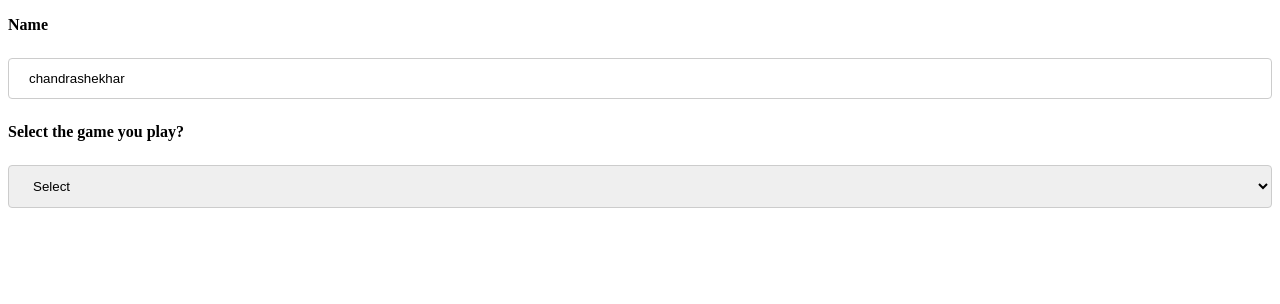
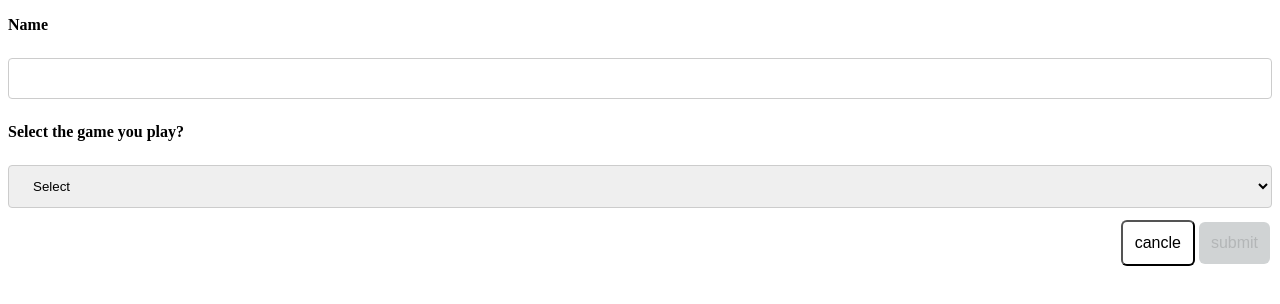
Before and after one commit to chandramfp/javascript-client, a React (Create React App) app: page / in a window 1280 px wide. Shown: the top 304 px of the page. Built offline with nearby package versions, Linux system fonts and the light colour scheme.

Commit message:
feat feature/40766

```diff
--- a/package.json
+++ b/package.json
@@ -10,7 +10,8 @@
     "react": "^16.13.0",
     "react-dom": "^16.13.0",
     "react-scripts": "3.4.0",
-    "styled-components": "^5.0.1"
+    "styled-components": "^5.0.1",
+    "yup": "^0.28.3"
   },
   "scripts": {
     "start": "react-scripts start",
--- a/src/components/RadioGroup/RadioGroup.jsx
+++ b/src/components/RadioGroup/RadioGroup.jsx
@@ -1,23 +1,26 @@
 import React, { Fragment } from 'react';
 import PropTypes from 'prop-types';
+
+import { P } from './style';
 
 const RadioGroup = (props) => {
   // console.log('inside RadioGroup', props);
   const {
-    options, onChange, error,
+    options, onChange, error, onBlur,
   } = props;
+  console.log(':::::::::::::::::::', onBlur);
   return (
     <>
       {
         options && options.length && options.map(({ value, label }) => (
           <Fragment key={label}>
-            <input type="radio" name="RadioButton" value={value} onChange={onChange} />
+            <input type="radio" name="RadioButton" value={value} onChange={onChange} onBlur={onBlur} />
             {label}
             <br />
           </Fragment>
         ))
       }
-      <p>{error}</p>
+      <P>{error}</P>
     </>
   );
 };
--- a/src/components/RadioGroup/style.js
+++ b/src/components/RadioGroup/style.js
@@ -0,0 +1,7 @@
+import styled from 'styled-components';
+
+export const P = styled.p`
+color: red;
+fontsize: 10px;
+margin: auto;
+`;
--- a/src/components/SelectField/SelectField.jsx
+++ b/src/components/SelectField/SelectField.jsx
@@ -1,18 +1,18 @@
 import React from 'react';
 import PropTypes from 'prop-types';
 
-import Select from './style';
+import Select, { P } from './style';
 
 const SelectField = (props) => {
   // console.log('props inside SelectField', props);
   const {
-    options, defaultText, onChange, Value, error,
+    options, defaultText, onChange, Value, error, onBlur,
 
   } = props;
-  // console.log('inside selectField', defaultText);
+  console.log('inside selectField', onBlur);
   return (
     <>
-      <Select value={Value} onChange={onChange}>
+      <Select value={Value} onChange={onChange} onBlur={onBlur}>
         {defaultText && <option>{defaultText}</option>}
         {
           options && options.length && options.map(({ value, label }) => (
@@ -22,7 +22,7 @@ const SelectField = (props) => {
 
 
       </Select>
-      <p>{error}</p>
+      <P>{error}</P>
     </>
   );
 };
--- a/src/components/SelectField/style.js
+++ b/src/components/SelectField/style.js
@@ -8,6 +8,11 @@ const Select = styled.select`
   border-radius: 4px;
   box-sizing: border-box;
 `;
+export const P = styled.p`
+color: red;
+fontsize: 10px;
+margin: auto;
+`;
 
 
 export default Select;
--- a/src/components/TextField/TextField.jsx
+++ b/src/components/TextField/TextField.jsx
@@ -1,7 +1,8 @@
 import React from 'react';
 import PropTypes from 'prop-types';
 
-import Input from './style';
+
+import Input, { P } from './style';
 
 // day 5
 // const TextField = (props) => {
@@ -11,14 +12,24 @@ import Input from './style';
 //   );
 // };
 
+
 const TextField = (props) => {
-  const { onChange, value, error } = props;
-  // console.log('inside TextField',onChange, value, error);
+  const {
+    onChange, value, error, onBlur,
+  } = props;
+  console.log('inside TextField', error);
 
   return (
-    <Input type="text" onChange={onChange} value={value} error={error} />
+    <>
+      <Input type="text" onChange={onChange} value={value} onBlur={onBlur} />
+      <P>
+        {error}
+      </P>
+
+    </>
   );
 };
+
 
 TextField.propTypes = {
 
--- a/src/components/TextField/style.js
+++ b/src/components/TextField/style.js
@@ -34,5 +34,12 @@ border: 1px solid black;
 padding: 6px;
 `;
 
+export const P = styled.p`
+color: red;
+fontsize: 10px;
+margin: auto;
+`;
+
+
 export { Para, DivWrapper };
 export default Input;
--- /dev/null
+++ b/src/components/button/button.jsx
@@ -0,0 +1,41 @@
+
+import React from 'react';
+import PropTypes from 'prop-types';
+
+import { Buttons } from './style';
+
+const Button = (props) => {
+  const {
+    color, disabled, style, value, onClick,
+  } = props;
+  return (
+    <>
+      <Buttons
+        type={value}
+        style={style}
+        color={color}
+        disabled={disabled}
+        onClick={onClick}
+      >
+        {value}
+      </Buttons>
+    </>
+  );
+};
+
+Button.propTypes = {
+  color: PropTypes.string,
+  disabled: PropTypes.bool,
+  style: PropTypes.objectOf(PropTypes.string),
+  value: PropTypes.string.isRequired,
+  onClick: PropTypes.func.isRequired,
+};
+
+Button.defaultProps = {
+  color: 'default' || 'primary',
+  disabled: false,
+  style: {},
+};
+
+
+export default Button;
--- /dev/null
+++ b/src/components/button/index.js
@@ -0,0 +1,3 @@
+import Button from './button';
+
+export default Button;
--- /dev/null
+++ b/src/components/button/style.js
@@ -0,0 +1,43 @@
+import styled, { css } from 'styled-components';
+
+export const Buttons = styled.button`
+${(props) => props.type === 'cancle' && css`
+background-color: white;
+color: black;
+padding: 12px;
+text-align: center;
+text-decoration: none;
+display: inline-block;
+font-size:16px;
+margin: 4px 2px;
+cursor: pointer;
+border-radius: 6px;
+border: 1px soilid black;
+`};
+${(props) => props.disabled === true && props.type === 'submit' && css`
+background-color: #D0D3D4;
+border: none;
+color: #B3B6B7;
+padding: 12px;
+text-align: center;
+text-decoration: none;
+display: inline-block;
+font-size:16px;
+margin: 4px 2px;
+cursor: pointer;
+border-radius: 6px;
+`};
+${(props) => props.disabled === false && props.type === 'submit' && css`
+background-color: #4CAF50;
+border: none;
+color: white;
+padding: 12px;
+text-align: center;
+text-decoration: none;
+display: inline-block;
+font-size:16px;
+margin: 4px 2px;
+cursor: pointer;
+border-radius: 6px;
+`};
+`;
--- a/src/components/index.js
+++ b/src/components/index.js
@@ -2,7 +2,8 @@ import { Para, DivWrapper, TextField } from './TextField/index';
 import Slider from './Slider/index';
 import SelectField from './SelectField/index';
 import RadioGroup from './RadioGroup/index';
+import Button from './button/index';
 
 export {
-  Para, DivWrapper, TextField, Slider, SelectField, RadioGroup,
+  Para, DivWrapper, TextField, Slider, SelectField, RadioGroup, Button,
 };
--- a/src/pages/InputDemo/InputDemo.jsx
+++ b/src/pages/InputDemo/InputDemo.jsx
@@ -1,17 +1,58 @@
 import React from 'react';
+import * as yup from 'yup';
 
-import { TextField, SelectField, RadioGroup } from '../../components';
+
+import {
+  TextField, SelectField, RadioGroup, Button,
+} from '../../components';
 import { selectOptions, radioOptionsCricket, radioOptionsFootball } from '../../configs/constants';
+
+// const schema = yup.object().shape({
+//   name: yup.string('Name is required field').required('Name is required field').min(3),
+//   sport: yup.string('Sport is a required feild').required('Sport is a required feild'),
+
+// });
+
+// const schemaTest = {
+//   name: 'shekhar',
+//   sport: 'cricket',
+// };
+
+
+// console.log(schema.validateSync(schemaTest));
+
 
 class InputDemo extends React.Component {
   constructor(props) {
     super(props);
+    this.error = false;
+    this.nameTouched = false;
+    this.sportTouched = false;
+    this.whatyoudoTouched = false;
+    this.schema = yup.object().shape({
+      name: yup.string('Name is required field').required('Name is required field').min(3),
+      sport: yup.string('Sport is a required feild').required('Sport is a required feild'),
+      cricket: yup.string().when('sport', {
+        is: 'cricket',
+        then: yup.string().required('what you do is required'),
+      }),
+      football: yup.string().when('sport', {
+        is: 'football',
+        then: yup.string().required('what you do is required'),
+      }),
+
+    });
     this.state = {
-      name: 'chandrashekhar',
+      name: '',
       sport: '',
       cricket: '',
       football: '',
-
+      touched: {
+        name: false,
+        sport: false,
+        cricket: false,
+        football: false,
+      },
     };
   }
 
@@ -49,13 +90,50 @@ class InputDemo extends React.Component {
     return sport === 'cricket' ? radioOptionsCricket : radioOptionsFootball;
   }
 
+  onClick = () => {
+    alert('Successfull');
+  }
+
+  hasErrors = () => {
+    try {
+      this.schema.validateSync(this.state);
+    } catch (err) {
+      return true;
+    }
+    return false;
+  }
+
+  isTouched = (field) => {
+    const { touched } = this.state;
+    this.setState({ touched: { ...touched, [field]: true } });
+  }
+
+
+  getError = (field) => {
+    const { touched } = this.state;
+    if (touched[field] && this.hasErrors()) {
+      try {
+        this.schema.validateSyncAt(field, this.state);
+      } catch (err) {
+        return err.message;
+      }
+    }
+    return null;
+  };
+
+
   render() {
     console.log(this.state);
     const { sport, name } = this.state;
     return (
       <>
         <p><b>Name</b></p>
-        <TextField onChange={this.handlerOnChangeTextField} erroe={this.error} value={name} />
+        <TextField
+          onChange={this.handlerOnChangeTextField}
+          error={this.getError('name')}
+          value={name}
+          onBlur={() => this.isTouched('name')}
+        />
 
         <p><b>Select the game you play?</b></p>
         <SelectField
@@ -63,6 +141,8 @@ class InputDemo extends React.Component {
           defaultText="Select"
           onChange={this.handlerOnChangeSelectField}
           Value={sport}
+          error={this.getError('sport')}
+          onBlur={() => this.isTouched('sport')}
         />
 
         {
@@ -73,11 +153,16 @@ class InputDemo extends React.Component {
                 options={this.getRadioOption()}
                 onChange={this.handlerOnChangeRadioOption}
                 Value=""
-                error=""
+                error={this.getError(sport)}
+                onBlur={() => this.isTouched(sport)}
               />
             </>
           )
         }
+        <div align="right">
+          <Button value="cancle" />
+          <Button value="submit" disabled={this.hasErrors()} onClick={this.onClick} />
+        </div>
       </>
     );
   }
```
Also changed, not shown: 1 other file (tests, documents, lock files or other folders).
